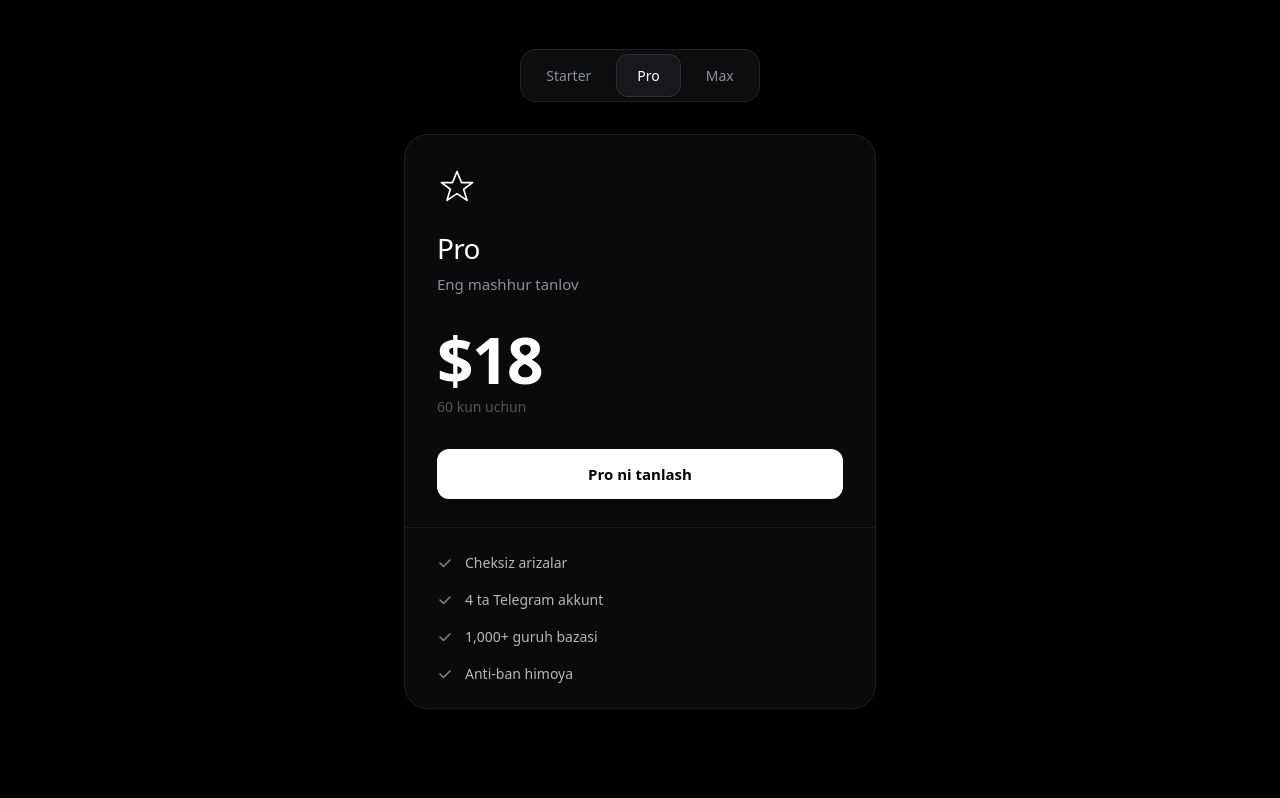
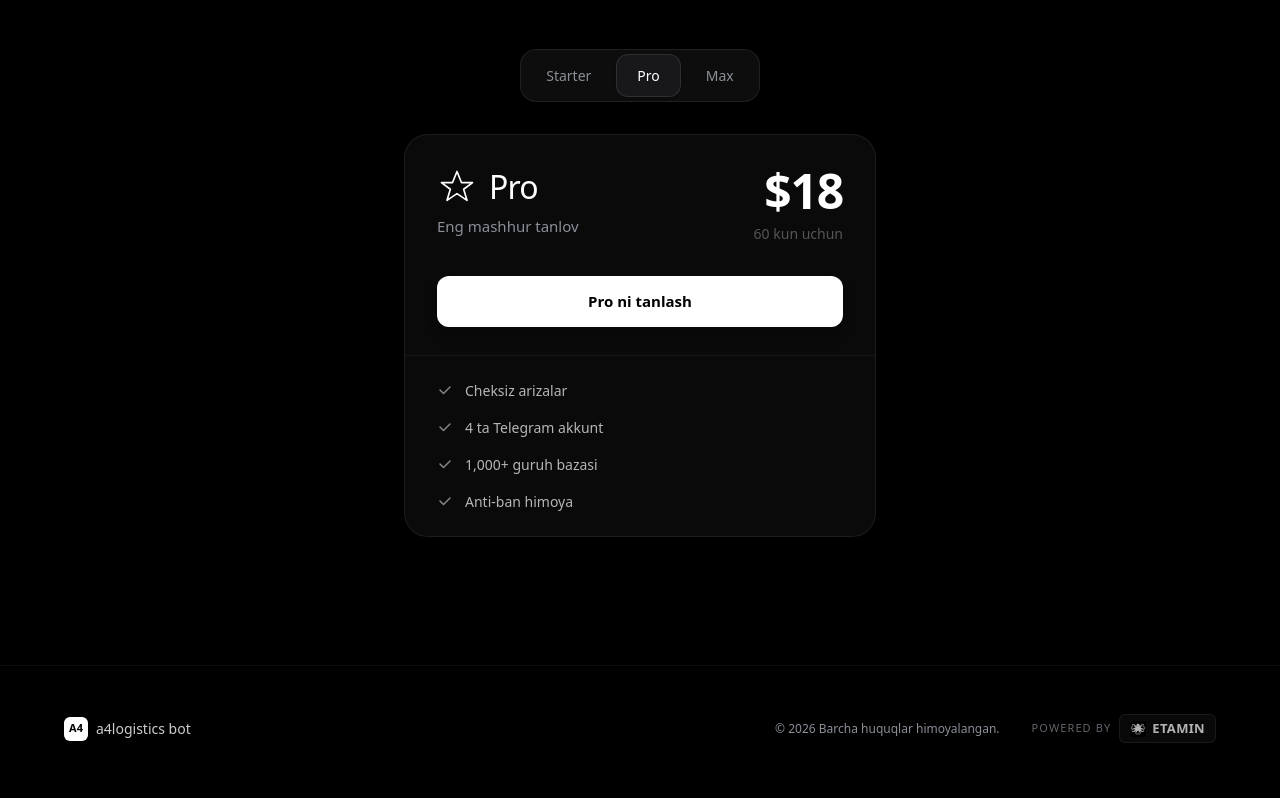
Before and after one commit to jooshaa/a4logisticsLanding, a Next.js app: page / in a window 1280 px wide. Shown: the part 2282-3080 px from the top of the page. Built offline with nearby package versions, Linux system fonts and the light colour scheme.

Commit message:
Pricing: horizontal compact layout for card header to remove empty space

```diff
--- a/app/page.tsx
+++ b/app/page.tsx
@@ -325,17 +325,26 @@ export default function Home() {
 
                 {/* Single plan card */}
                 <div className="rounded-3xl border border-white/[0.08] bg-[#0A0A0A] overflow-hidden">
-                  <div className="px-8 pt-8 pb-7">
-                    {/* Icon + name */}
-                    <div className="text-white mb-5">{plan.icon}</div>
-                    <h3 className="text-[28px] font-medium tracking-tight text-white mb-1">{plan.name}</h3>
-                    <p className="text-[15px] text-[#8A8F98] mb-8">{plan.subtitle}</p>
+                  <div className="px-6 sm:px-8 pt-6 sm:pt-8 pb-6 sm:pb-7">
 
-                    {/* Price */}
-                    <div className="mb-1">
-                      <span className="text-[64px] font-semibold text-white tracking-tight leading-none">{plan.price}</span>
+                    <div className="flex items-start justify-between mb-8">
+                      {/* Left: Icon, Name, Subtitle */}
+                      <div>
+                        <div className="flex items-center gap-3 mb-2">
+                          <div className="text-white">{plan.icon}</div>
+                          <h3 className="text-[28px] sm:text-[32px] font-medium tracking-tight text-white leading-none">{plan.name}</h3>
+                        </div>
+                        <p className="text-[14px] sm:text-[15px] text-[#8A8F98]">{plan.subtitle}</p>
+                      </div>
+
+                      {/* Right: Price, Period */}
+                      <div className="text-right">
+                        <div className="text-[40px] sm:text-[48px] font-semibold text-white tracking-tight leading-none mb-2">
+                          {plan.price}
+                        </div>
+                        <p className="text-[13px] sm:text-[14px] text-[#555]">{plan.period}</p>
+                      </div>
                     </div>
-                    <p className="text-[14px] text-[#555] mb-8">{plan.period}</p>
 
                     {/* CTA */}
                     <a
```
